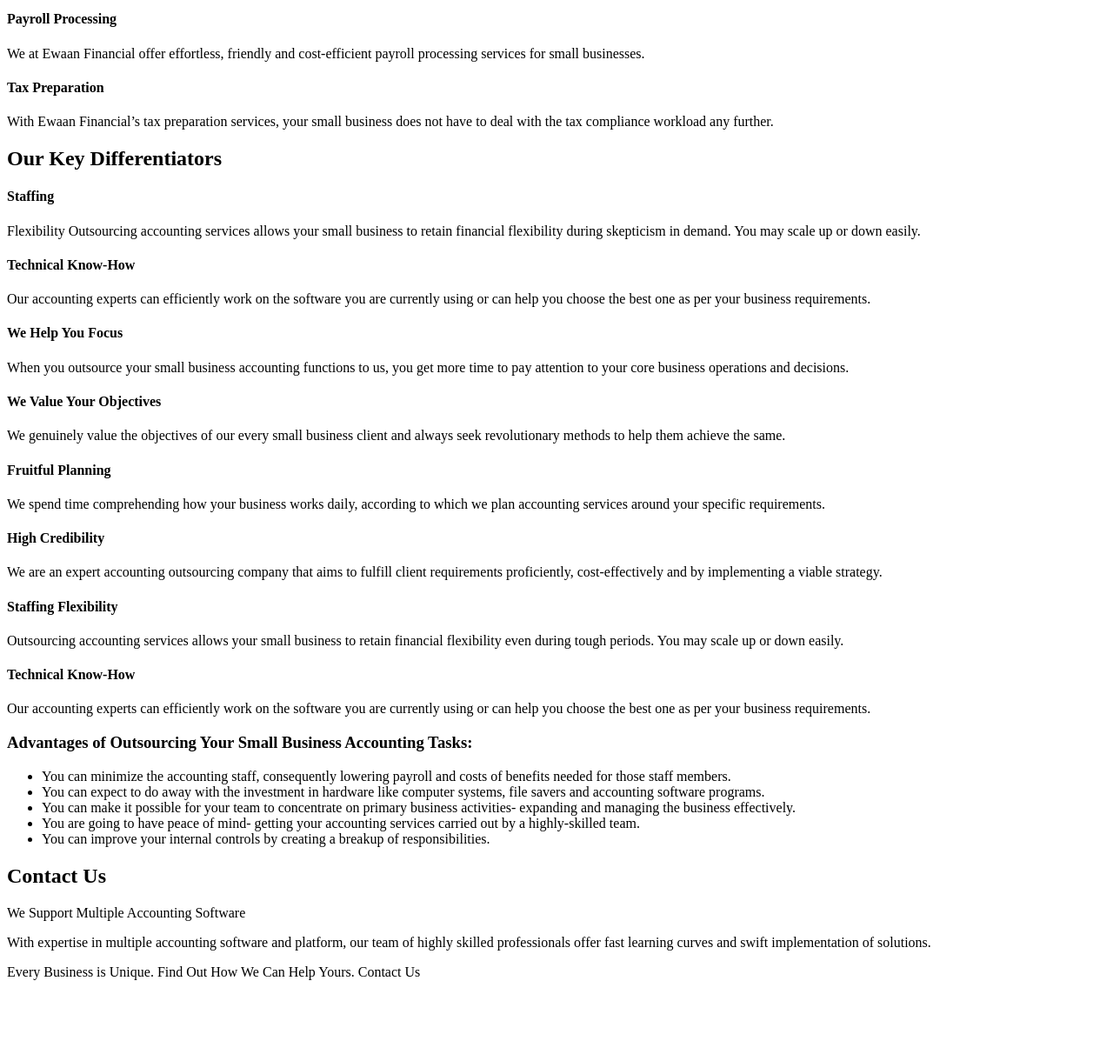
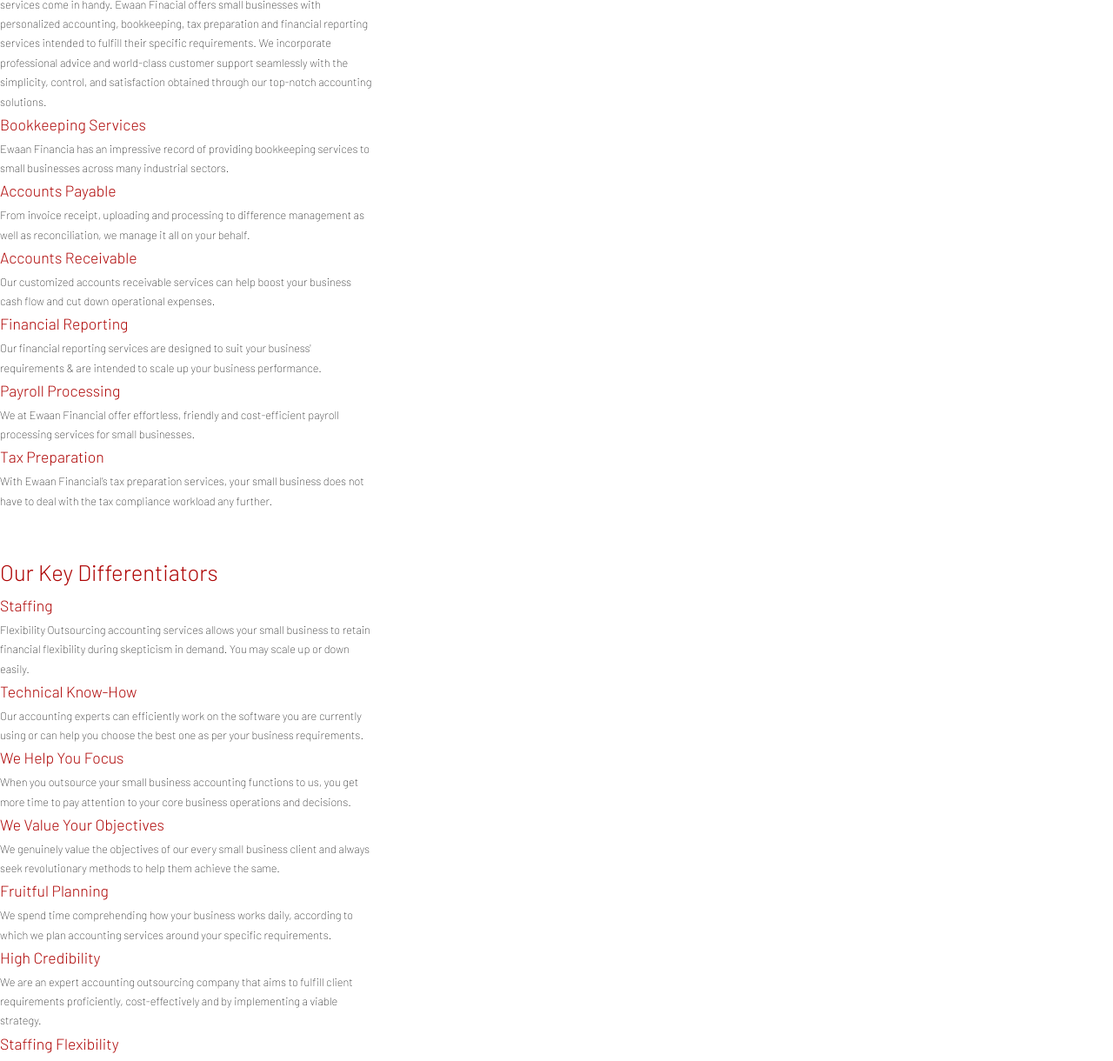
Before and after one commit to alimbolar/ewaan-financial, a plain HTML site: page index.html in a window 1280 px wide. Shown: the part 765-1985 px from the top of the page at 87% size. Before the commit the page ends 1900 px from the top, so only its background shows below. Drawn offline with Linux system fonts and the light colour scheme.

Commit message:
finalised html structure and base.scss

```diff
--- a/index.html
+++ b/index.html
@@ -4,17 +4,26 @@
     <meta charset="UTF-8" />
     <meta http-equiv="X-UA-Compatible" content="IE=edge" />
     <meta name="viewport" content="width=device-width, initial-scale=1.0" />
+    <link rel="preconnect" href="https://fonts.googleapis.com" />
+    <link rel="preconnect" href="https://fonts.gstatic.com" crossorigin />
+    <link
+      href="https://fonts.googleapis.com/css2?family=Barlow:wght@100;300;400&display=swap"
+      rel="stylesheet"
+    />
+    <link rel="stylesheet" href="/src/css/main.css" />
     <title>Document</title>
   </head>
   <body>
     <header>
-      <div class="logo"></div>
+      <div class="logo">
+        <img src="./src//images/logo.png" alt="" />
+      </div>
       <nav>
         <ul>
-          <li>Home</li>
+          <li><a href="/">Home</a></li>
           <li><a href="#about-us">About Us</a></li>
           <li><a href="#features">Why Us</a></li>
-          <li>Benefits Of Outsourcing</li>
+          <li><a href="#benefits">Benefits Of Outsourcing</a></li>
           <li><a href="#contact-us">Contact Us</a></li>
         </ul>
       </nav>
@@ -69,36 +78,50 @@
         </article>
         <article class="hightlights__stack">
           <div class="highlight">
-            <h4>Bookkeeping Services</h4>
+            <h5>Bookkeeping Services</h5>
+            <p>
               Ewaan Financia has an impressive record of providing bookkeeping
               services to small businesses across many industrial sectors.
+            </p>
           </div>
 
           <div class="highlight">
-            <h4>Accounts Payable</h4>
+            <h5>Accounts Payable</h5>
+            <p>
               From invoice receipt, uploading and processing to difference
               management as well as reconciliation, we manage it all on your
               behalf.
+            </p>
           </div>
           <div class="highlight">
-            <h4>Accounts Receivable</h4>
+            <h5>Accounts Receivable</h5>
+            <p>
               Our customized accounts receivable services can help boost your
               business cash flow and cut down operational expenses.
+            </p>
           </div>
           <div class="highlight">
-            <h4>Financial Reporting</h4>
-            Our financial reporting services are designed to suit your business'
-            requirements & are intended to scale up your business performance.
+            <h5>Financial Reporting</h5>
+            <p>
+              Our financial reporting services are designed to suit your
+              business' requirements & are intended to scale up your business
+              performance.
+            </p>
           </div>
           <div class="highlight">
-            <h4>Payroll Processing</h4>
-            We at Ewaan Financial offer effortless, friendly and cost-efficient
-            payroll processing services for small businesses.
+            <h5>Payroll Processing</h5>
+            <p>
+              We at Ewaan Financial offer effortless, friendly and
+              cost-efficient payroll processing services for small businesses.
+            </p>
           </div>
           <div class="highlight">
-            <h4>Tax Preparation</h4>
-            With Ewaan Financial’s tax preparation services, your small business
-            does not have to deal with the tax compliance workload any further.
+            <h5>Tax Preparation</h5>
+            <p>
+              With Ewaan Financial’s tax preparation services, your small
+              business does not have to deal with the tax compliance workload
+              any further.
+            </p>
           </div>
         </article>
       </section>
@@ -107,7 +130,7 @@
         <h2>Our Key Differentiators</h2>
 
         <article class="features__single">
-          <h4>Staffing</h4>
+          <h5>Staffing</h5>
 
           <p>
             Flexibility Outsourcing accounting services allows your small
@@ -117,7 +140,7 @@
         </article>
 
         <article class="features__single">
-          <h4>Technical Know-How</h4>
+          <h5>Technical Know-How</h5>
           <p>
             Our accounting experts can efficiently work on the software you are
             currently using or can help you choose the best one as per your
@@ -126,7 +149,7 @@
         </article>
 
         <article class="features__single">
-          <h4>We Help You Focus</h4>
+          <h5>We Help You Focus</h5>
           <p>
             When you outsource your small business accounting functions to us,
             you get more time to pay attention to your core business operations
@@ -134,14 +157,14 @@
           </p>
         </article>
         <article class="features__single">
-          <h4>We Value Your Objectives</h4>
+          <h5>We Value Your Objectives</h5>
           <p>
             We genuinely value the objectives of our every small business client
             and always seek revolutionary methods to help them achieve the same.
           </p>
         </article>
         <article class="features__single">
-          <h4>Fruitful Planning</h4>
+          <h5>Fruitful Planning</h5>
 
           <p>
             We spend time comprehending how your business works daily, according
@@ -150,7 +173,7 @@
           </p>
         </article>
         <article class="features__single">
-          <h4>High Credibility</h4>
+          <h5>High Credibility</h5>
           <p>
             We are an expert accounting outsourcing company that aims to fulfill
             client requirements proficiently, cost-effectively and by
@@ -159,7 +182,7 @@
         </article>
 
         <article class="features__single">
-          <h4>Staffing Flexibility</h4>
+          <h5>Staffing Flexibility</h5>
           <p>
             Outsourcing accounting services allows your small business to retain
             financial flexibility even during tough periods. You may scale up or
@@ -167,7 +190,7 @@
           </p>
         </article>
         <article class="features__single">
-          <h4>Technical Know-How</h4>
+          <h5>Technical Know-How</h5>
           <p>
             Our accounting experts can efficiently work on the software you are
             currently using or can help you choose the best one as per your
@@ -176,31 +199,31 @@
         </article>
       </section>
 
-      <section>
+      <section id="benefits" class="benefits">
         <article>
           <h3>
             Advantages of Outsourcing Your Small Business Accounting Tasks:
           </h3>
 
-          <ul>
-            <li>
+          <ul class="benefits__list">
+            <li class="benefits__item">
               You can minimize the accounting staff, consequently lowering
               payroll and costs of benefits needed for those staff members.
             </li>
-            <li>
+            <li class="benefits__item">
               You can expect to do away with the investment in hardware like
               computer systems, file savers and accounting software programs.
             </li>
-            <li>
+            <li class="benefits__item">
               You can make it possible for your team to concentrate on primary
               business activities- expanding and managing the business
               effectively.
             </li>
-            <li>
+            <li class="benefits__item">
               You are going to have peace of mind- getting your accounting
               services carried out by a highly-skilled team.
             </li>
-            <li>
+            <li class="benefits__item">
               You can improve your internal controls by creating a breakup of
               responsibilities.
             </li>
@@ -217,7 +240,8 @@
         highly skilled professionals offer fast learning curves and swift
         implementation of solutions.
       </p>
-      Every Business is Unique. Find Out How We Can Help Yours. Contact Us
+      <h6>Every Business is Unique. Find Out How We Can Help Yours.</h6>
+      <form>Send us a message</form>
     </main>
 
     <footer></footer>
--- /dev/null
+++ b/src/css/base/_base.scss
@@ -0,0 +1,25 @@
+:root {
+  --primary-color: hsla(0, 95%, 35%, 1);
+  --font-size: 1rem;
+}
+
+html {
+  scroll-behavior: smooth;
+}
+
+body {
+  background: white;
+}
+
+h1,
+h2,
+h3,
+h4,
+h5,
+h6 {
+  color: var(--primary-color);
+}
+
+section {
+  margin-block: 3rem;
+}
--- /dev/null
+++ b/src/css/base/_reset.scss
@@ -0,0 +1,129 @@
+/* http://meyerweb.com/eric/tools/css/reset/
+   v2.0 | 20110126
+   License: none (public domain)
+*/
+
+html,
+body,
+div,
+span,
+applet,
+object,
+iframe,
+h1,
+h2,
+h3,
+h4,
+h5,
+h6,
+p,
+blockquote,
+pre,
+a,
+abbr,
+acronym,
+address,
+big,
+cite,
+code,
+del,
+dfn,
+em,
+img,
+ins,
+kbd,
+q,
+s,
+samp,
+small,
+strike,
+strong,
+sub,
+sup,
+tt,
+var,
+b,
+u,
+i,
+center,
+dl,
+dt,
+dd,
+ol,
+ul,
+li,
+fieldset,
+form,
+label,
+legend,
+table,
+caption,
+tbody,
+tfoot,
+thead,
+tr,
+th,
+td,
+article,
+aside,
+canvas,
+details,
+embed,
+figure,
+figcaption,
+footer,
+header,
+hgroup,
+menu,
+nav,
+output,
+ruby,
+section,
+summary,
+time,
+mark,
+audio,
+video {
+  margin: 0;
+  padding: 0;
+  border: 0;
+  font-size: 100%;
+  font: inherit;
+  vertical-align: baseline;
+}
+/* HTML5 display-role reset for older browsers */
+article,
+aside,
+details,
+figcaption,
+figure,
+footer,
+header,
+hgroup,
+menu,
+nav,
+section {
+  display: block;
+}
+body {
+  line-height: 1;
+}
+ol,
+ul {
+  list-style: none;
+}
+blockquote,
+q {
+  quotes: none;
+}
+blockquote:before,
+blockquote:after,
+q:before,
+q:after {
+  content: "";
+  content: none;
+}
+table {
+  border-collapse: collapse;
+  border-spacing: 0;
+}
--- /dev/null
+++ b/src/css/base/_typography.scss
@@ -0,0 +1,53 @@
+body {
+  font-family: "Barlow", sans-serif;
+  font-weight: 100;
+  font-size: var(--font-size);
+  line-height: 1.4rem;
+}
+
+h1,
+h2,
+h3,
+h4,
+h5,
+h6 {
+  font-weight: 300;
+  max-width: 60ch;
+  line-height: 1.8em;
+}
+
+h1 {
+  font-size: calc(2 * var(--font-size));
+  font-weight: 400;
+}
+
+h2 {
+  font-size: calc(1.6 * var(--font-size));
+  font-weight: 300;
+}
+
+h3 {
+  font-size: calc(1.4 * var(--font-size));
+}
+
+h4 {
+  font-size: calc(1.2 * var(--font-size));
+}
+
+h5 {
+  font-size: calc(1.1 * var(--font-size));
+}
+
+h6 {
+  font-size: calc(var(--font-size));
+}
+
+p,
+li {
+  font-size: calc(0.8 * var(--font-size));
+  max-width: 60ch;
+}
+
+form {
+  font-size: calc(0.8 * var(--font-size));
+}
--- /dev/null
+++ b/src/css/main.scss
@@ -0,0 +1,7 @@
+// BASE
+@import "./base/reset";
+@import "./base/base";
+@import "./base/typography";
+
+// LAYOUT
+@import "./layout/header";
--- /dev/null
+++ b/src/css/style.css
@@ -0,0 +1 @@
+@import "./main.scss";
```
Also changed, not shown: src/css/layout/_header.scss (added), src/css/main.css (added), src/images/logo.png (added), src/index.js (added), 2 other files. Lines whose indentation alone changed are shown as unchanged.
